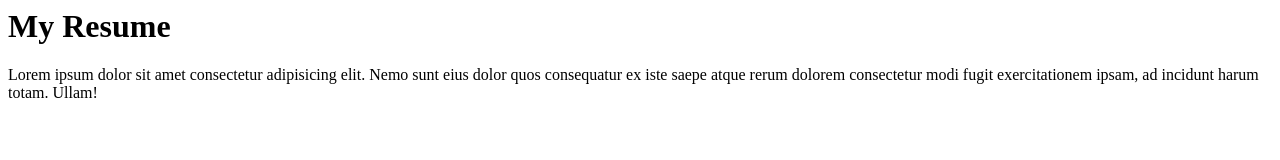
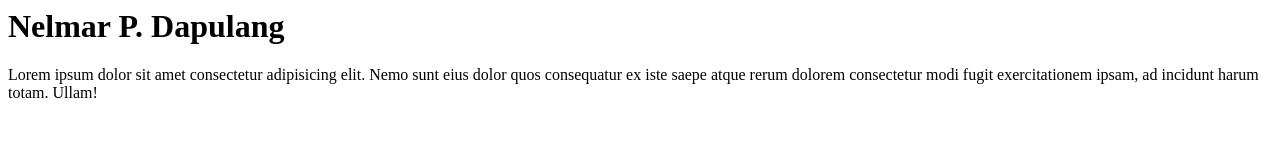
Before and after one commit to Nhelmar24/Resume, a plain HTML site: page index.html in a window 1280 px wide. Drawn offline with Linux system fonts and the light colour scheme.

Commit message:
change name

```diff
--- a/index.html
+++ b/index.html
@@ -3,10 +3,11 @@
     <meta charset="UTF-8">
     <meta http-equiv="X-UA-Compatible" content="IE=edge">
     <meta name="viewport" content="width=device-width, initial-scale=1.0">
+    <link rel="stylesheet" href="style.css">
     <title>NPD | Home</title>
 </head>
 <body>
-    <h1>My Resume</h1>
+    <h1>Nelmar P. Dapulang</h1>
     <p>Lorem ipsum dolor sit amet consectetur adipisicing elit. Nemo sunt eius dolor quos consequatur ex iste saepe atque rerum dolorem consectetur modi fugit exercitationem ipsam, ad incidunt harum totam. Ullam!</p>
 </body>
 </html>
```
Also changed, not shown: style.css (added).
